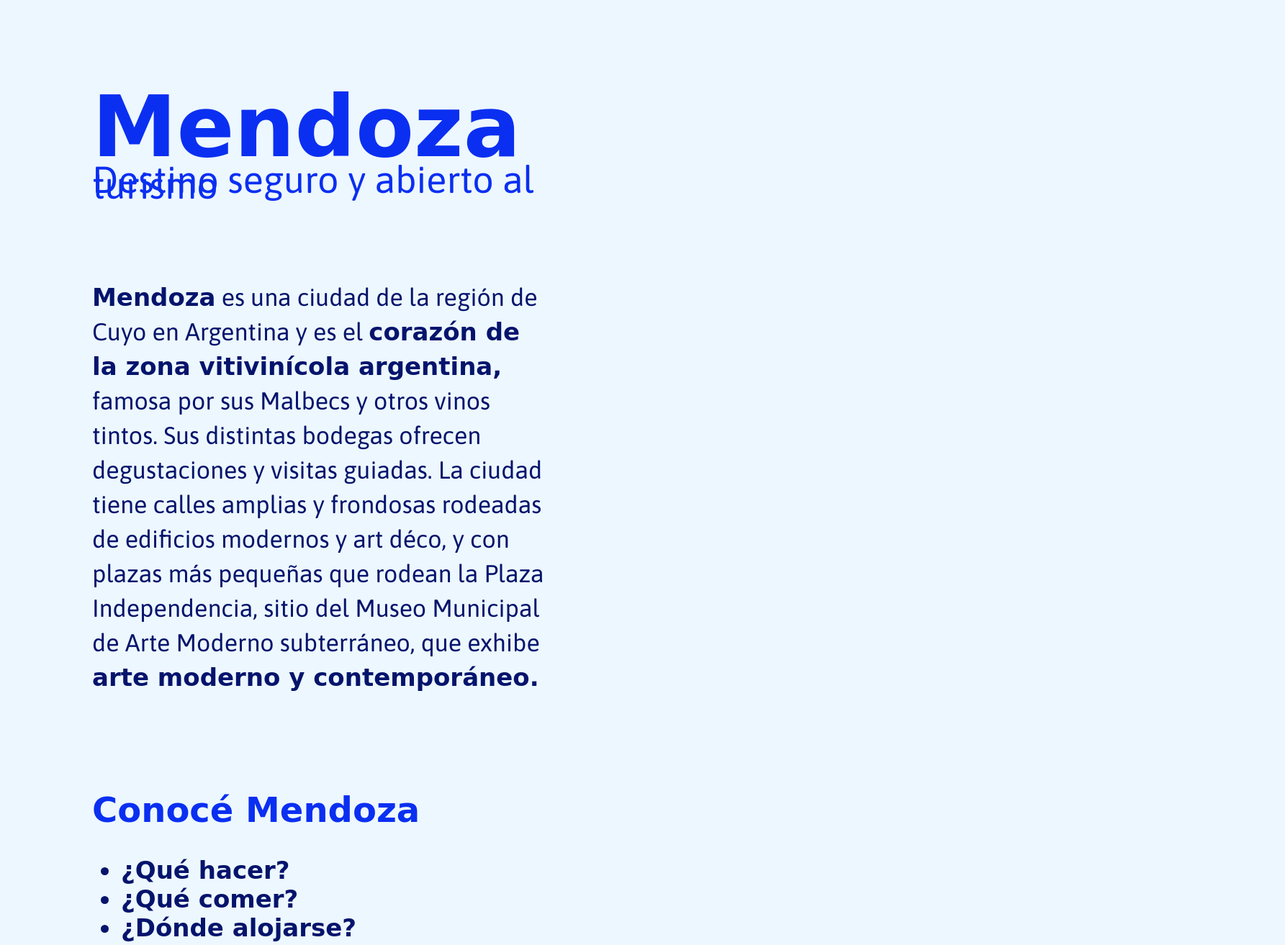
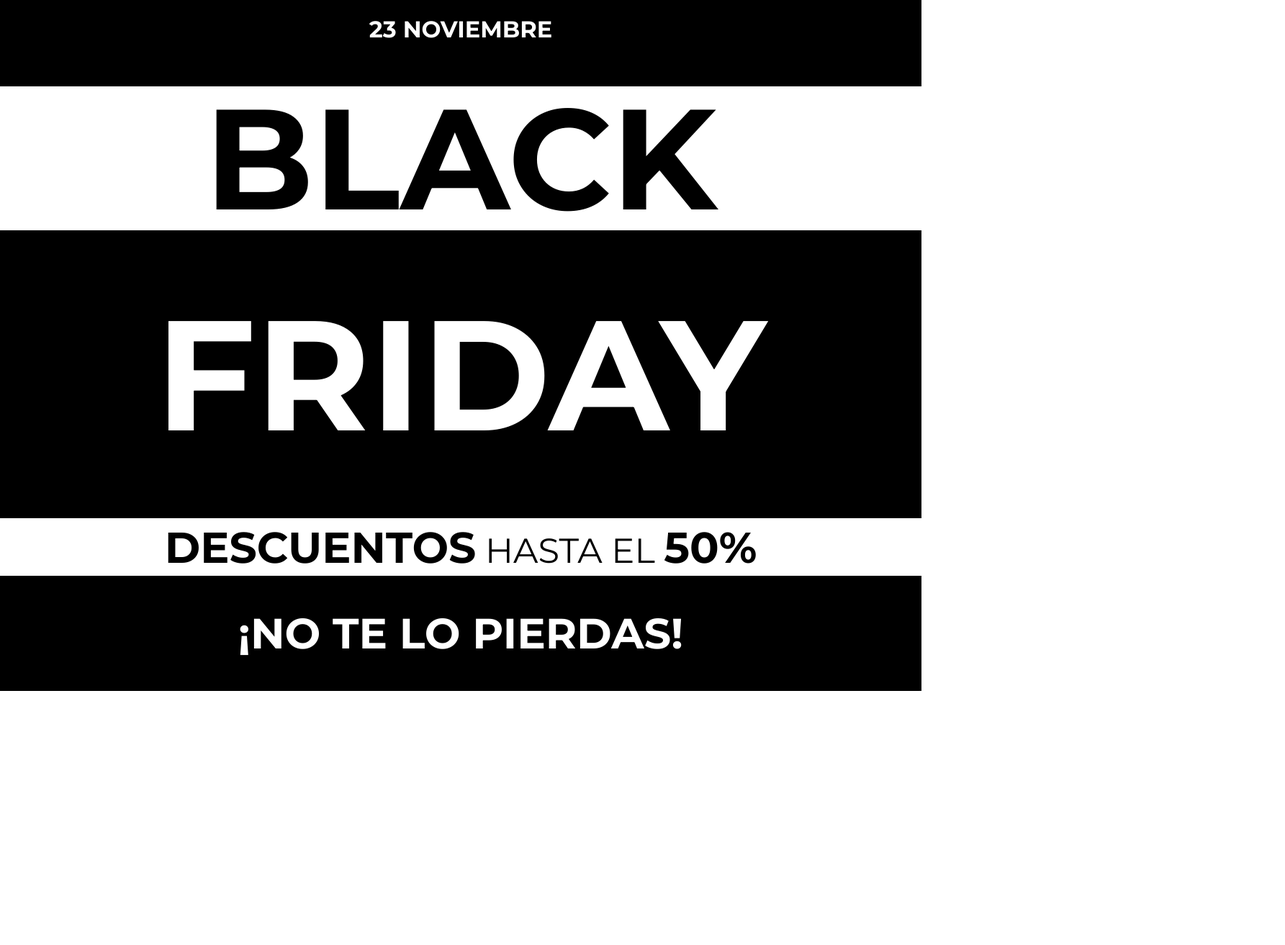
Before and after one commit to juanjpl/bootcamp-java-universidad-2023-CSS, a plain HTML site: page index.html in a window 1280 px wide. Shown: the part 40-1353 px from the top of the page at 72% size, 1785 px wide, since content can reach past the window. After the commit the page ends 1000 px from the top, so only its background shows below. Drawn offline with Linux system fonts and the light colour scheme; a web font is replaced by a local one.

Commit message:
laboratorio 2

```diff
--- a/index.html
+++ b/index.html
@@ -5,58 +5,39 @@
     <meta charset="UTF-8">
     <meta name="viewport" content="width=device-width, initial-scale=1.0">
 
-    <link rel="preconnect" href="https://fonts.googleapis.com">
-    <link rel="preconnect" href="https://fonts.gstatic.com" crossorigin>
-    <link
-        href="https://fonts.googleapis.com/css2?family=MuseoModerno:ital,wght@0,100;0,200;0,300;0,400;0,500;0,600;0,700;0,800;0,900;1,100;1,200;1,300;1,400;1,500;1,600;1,700;1,800;1,900&display=swap"
-        rel="stylesheet">
-
-    <link rel="preconnect" href="https://fonts.googleapis.com">
-    <link rel="preconnect" href="https://fonts.gstatic.com" crossorigin>
-    <link
-        href="https://fonts.googleapis.com/css2?family=Asap:ital,wght@0,100;0,200;0,300;0,400;0,600;0,700;0,800;0,900;1,100;1,200;1,300;1,400;1,600;1,700;1,800;1,900&display=swap"
-        rel="stylesheet">
-
     <link rel="stylesheet" href="./style/style.css">
-    <title>Laboratorio 1</title>
+    <title>Laboratorio 2</title>
 </head>
 
 <body>
     <div class="contenedor-uno">
 
 
-    <header>
-        <h1 class="titulo-uno">Mendoza</h1>
-        <h2 class="titulo-dos">Destino seguro y abierto al turismo</h2>
+        <header class="titulo-uno">
+            <div>
+                <h1> 23 NOVIEMBRE</h1>
+            </div>
+
         </header>
 
         <main>
             <section>
+                <div class="titulo-dos">
+                    <h2>BLACK</h2>
+                </div>
 
-            <p class="texto-central">
+                <div class="titulo-tres">
+                    <h3>FRIDAY</h3>
+                </div>
+
+                <div class="texto-central">
+                    <p>
+                        <strong>DESCUENTOS</strong> HASTA EL <strong>50%</strong>
+                    </p>
+                </div>
 
 
-                <strong>Mendoza</strong> es una ciudad de la región de Cuyo en Argentina y
-                es el <strong>corazón de la zona vitivinícola argentina,</strong> famosa por
-                sus Malbecs y otros vinos tintos. Sus distintas bodegas
-                ofrecen degustaciones y visitas guiadas.
-                La ciudad tiene calles amplias y frondosas rodeadas de
-                edificios modernos y art déco, y con plazas más pequeñas
-                que rodean la Plaza Independencia, sitio del Museo
-                Municipal de Arte Moderno subterráneo, que exhibe <strong>arte
-                    moderno y contemporáneo.
-                </strong>
-            </p>
 
-            <div class="lista">
-                <h3 class="titulo-tres">Conocé Mendoza</h3>
-                <ul >
-                    <li>¿Qué hacer?</li>
-                    <li>¿Qué comer?</li>
-                    <li>¿Dónde alojarse?</li>
-                </ul>
-
-            </div>
 
             </section>
 
@@ -64,7 +45,10 @@
 
     </div>
     <footer>
-        <h4 class="titulo-footer">#ModoMendoza</h4>
+        <div class="titulo-footer">
+            <h4>¡NO TE LO PIERDAS!</h4>
+        </div>
+
     </footer>
 
 </body>
--- a/style/style.css
+++ b/style/style.css
@@ -1,64 +1,99 @@
+
+@import url('https://fonts.googleapis.com/css2?family=Montserrat:ital,wght@0,100;0,200;0,300;0,400;0,500;0,600;0,700;0,800;0,900;1,100;1,200;1,300;1,400;1,500;1,600;1,700;1,800;1,900&display=swap');
+
+
 *{
-    margin:0;
-    background-color: #edf7ff;
-    font-family: 'MuseoModerno', cursive;
-}
-
-body{
-    border-top:1.2rem solid  #8a9af1;
+    margin: 0;
+    padding: 0;
+    box-sizing: border-box;
+    color:#fff;
+    font-family: 'Montserrat', sans-serif;
+    text-align: center;
 
 }
 
-header{
-    margin:8rem 0rem ;
+
+
+.titulo-uno{
+        height: 20vh;
+        display: flex;
+        justify-content: center;
+        align-items: center;
+        background-color: #000;
 }
 
-.contenedor-uno{
-    margin: 0rem 0rem 0rem 8rem;
-    width: 50vw;
+.titulo-uno>h1{
+
+    font-size: 67px;
+    font-weight: 700;
 }
 
-.titulo-uno{
-    font-size: 118px;
+.titulo-dos{
+    height: 25vh;
+    display: flex;
+    justify-content: center;
+    align-items: center;
+    background-color: #fff;
+}
+
+.titulo-dos>h2{
+
+    font-size:198px;
     font-weight: 700;
-    color: #0a2ff1;
+    color: #000;
+}
 
+.titulo-tres{
+    height: 50vh;
+    display: flex;
+    justify-content: center;
+    align-items: center;
+    background-color: #000;
 
 }
 
-.titulo-dos{
-    font-size:52px;
-    font-family:  'Asap', sans-serif;
-    font-weight: 400;
-    line-height: 0.5rem;
-    color: #0a2ff1;
-}
-.texto-central{
-    font-family:  'Asap', sans-serif;
-    font-size:34px;
-    font-weight: 400;
-    color:#04146c;
-    margin:5rem 0rem;
-    line-height: 3rem;
+.titulo-tres>h3{
+
+    font-size:217px;
+    font-weight: 700;
+
 }
 
-.titulo-tres{
-    font-size:48px;
-    font-weight: 700;
-    color: #0a2ff1;
-    line-height: 8rem;
+
+.texto-central{
+    height: 10vh;
+    display: flex;
+    justify-content: center;
+    align-items: center;
+    background-color: #fff;
 }
 
-.lista{
-    font-family:  'Asap', sans-serif;
-    font-weight: 700;
-    font-size:34px;
-    color:#04146c;
-    margin:6rem 0rem;
+.texto-central>p{
+    font-size:48px;
+    font-weight: 400;
+    background-color: #fff;
+    color: #000;
+}
+
+.texto-central>p>strong{
+    font-size:60px;
+    background-color: #fff;
+    color: #000;
+}
+
+
+
+.titulo-footer{
+    height: 20vh;
+    display: flex;
+    justify-content: center;
+    align-items: center;
+    background-color: #000;
+
 }
 
 .titulo-footer{
-    font-size: 199px;
+    font-size: 59px;
     font-weight: 700;
-    color: #8a9af1;
+
 }
```
Lines whose indentation alone changed are shown as unchanged.
